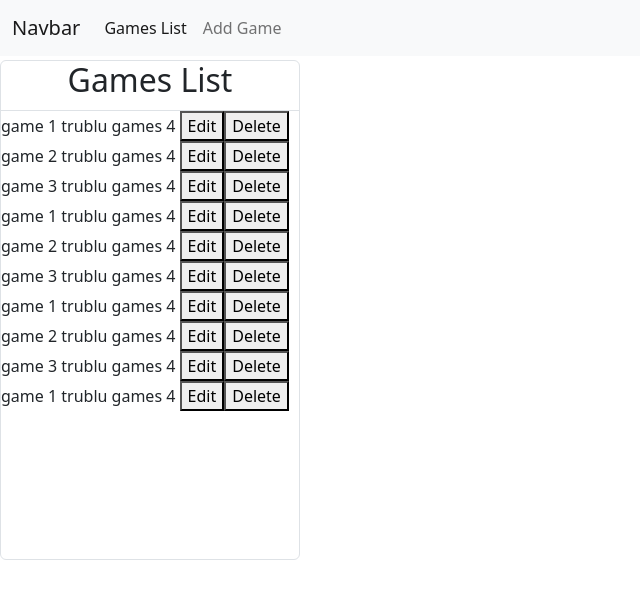
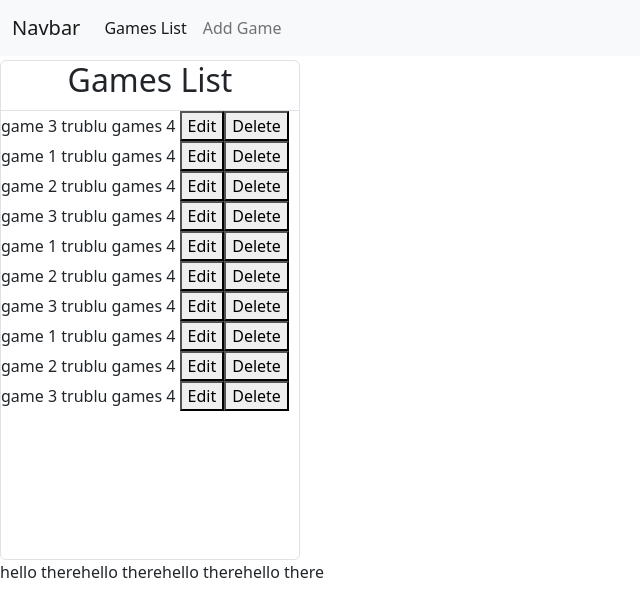
Before and after one commit to rskidmore3/react-to-vue-assignment, a Vue app: page / in a window 1280 px wide. Shown: the top 616 px of the page, without its empty margins (0-640 px from the left). Built offline with nearby package versions, Linux system fonts and the light colour scheme.

Commit message:
Made buttons that select different sections of games data structure.

```diff
--- a/src/components/GamesList.vue
+++ b/src/components/GamesList.vue
@@ -10,7 +10,11 @@ const routes = {
   export default {
     data(){
       return {
-        editingID: ''
+        editingID: '',
+        currentGamesViewStart: 11,
+        currentGamesViewEnd: 21,
+
+
       }
     },
       computed: {
@@ -36,7 +40,28 @@ const routes = {
 
                   this.editingID = ''
 
+            },
+            changeGamesViewCount(number){
+
+              if(number === 2){
+                this.currentGamesViewStart= 11;
+                 this.currentGamesViewEnd= 21;
+                 console.log('2 triggered')
+              }
+
+              if(number === 1){
+                this.currentGamesViewStart= 0;
+                this.currentGamesViewEnd= 10;
+                 console.log('1 triggered')
+              }
+
+              if(number === 3){
+                this.currentGamesViewStart= 22;
+                this.currentGamesViewEnd= 31;
+                 console.log('3 triggered')
+              }
             }
+
         }
     }
 
@@ -53,7 +78,7 @@ const routes = {
     </h2>
   </div>
   <!-- <div :class="console.log('hey dude the empire is pretty chlll')"></div> -->
-  <div v-for="(item, index) in $store.state.games.slice(0,10)" :key="index">
+  <div v-for="(item, index) in $store.state.games.slice(currentGamesViewStart,currentGamesViewEnd)" :key="index">
 
     <!-- Make form here -->
     <form :class="editingID === item.id ? '' : 'd-none'" @submit="submitForm" ref="anyName">
@@ -84,6 +109,22 @@ const routes = {
 </div>
 
 
+
 </div>
 
+  <!-- {{ $store.state.games.length / }} -->
+  <!-- <div class="d-flex flex-row">
+      <div  v-for="(item, index) in $store.state.games.slice(0,10).length" :key="index" >
+        <div class="p-2">hello</div>
+      </div>
+
+  </div> -->
+  <div class="d-flex flex-row">
+    <div @click="() => changeGamesViewCount(1)">hello there </div>
+    <div @click="(() => changeGamesViewCount(2))">hello there </div>
+    <div @click="(() => changeGamesViewCount(3))">hello there </div>
+    <div @click="(() => changeGamesViewCount(4))">hello there </div>
+
+  </div>
+
 </template>
```
